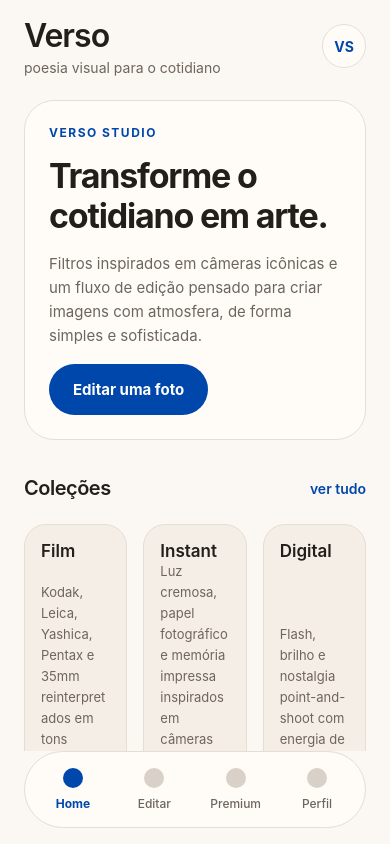
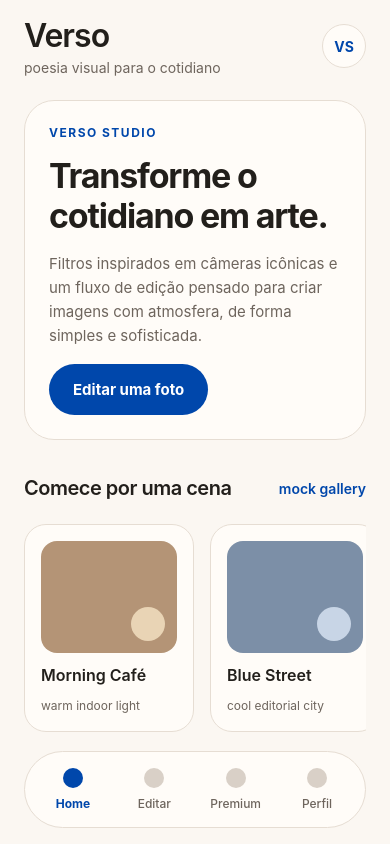
Before and after one commit to danimelon/MeuprojetoDM, a React Native app: screen / in a window 390 px wide. Built offline with nearby package versions, Linux system fonts and the light colour scheme.

Commit message:
Connect Verso screens through shared editor state

```diff
--- a/App.tsx
+++ b/App.tsx
@@ -6,6 +6,7 @@ import { EditorScreen } from './src/screens/EditorScreen';
 import { HomeScreen } from './src/screens/HomeScreen';
 import { PremiumScreen } from './src/screens/PremiumScreen';
 import { ProfileScreen } from './src/screens/ProfileScreen';
+import { VersoProvider } from './src/state/VersoContext';
 import { colors } from './src/theme/tokens';
 
 export default function App() {
@@ -26,6 +27,7 @@ export default function App() {
   }, [activeTab]);
 
   return (
+    <VersoProvider>
       <SafeAreaView style={styles.safeArea}>
         <StatusBar style="dark" />
         <View style={styles.appShell}>
@@ -33,6 +35,7 @@ export default function App() {
           <BottomTabBar activeTab={activeTab} onChange={setActiveTab} />
         </View>
       </SafeAreaView>
+    </VersoProvider>
   );
 }
 
--- a/src/global.d.ts
+++ b/src/global.d.ts
@@ -1,4 +1,9 @@
 declare module 'react' {
+  export type Context<T> = {
+    Provider: (props: { value: T; children?: JSX.Element }) => JSX.Element;
+  };
+  export function createContext<T>(defaultValue: T): Context<T>;
+  export function useContext<T>(context: Context<T>): T;
   export function useMemo<T>(factory: () => T, deps: unknown[]): T;
   export function useState<T>(initialState: T): [T, (value: T) => void];
 }
--- a/src/screens/HomeScreen.tsx
+++ b/src/screens/HomeScreen.tsx
@@ -1,17 +1,20 @@
-import { ScrollView, StyleSheet, View } from 'react-native';
+import { ScrollView, StyleSheet, Text, TouchableOpacity, View } from 'react-native';
 import { CollectionCard, FilterCard, StyleExtraCard } from '../components/cards';
 import { PrimaryButton } from '../components/PrimaryButton';
 import { ScreenHeader } from '../components/ScreenHeader';
 import { SectionTitle } from '../components/SectionTitle';
-import { collections, highlightedFilters, styleExtras } from '../data/filters';
+import { collections, filters, highlightedFilters, styleExtras } from '../data/filters';
+import { mockPhotos } from '../data/mockPhotos';
+import { useVersoEditor } from '../state/VersoContext';
 import { colors, radii, spacing } from '../theme/tokens';
-import { Text } from 'react-native';
 
 type HomeScreenProps = {
   onStartEditing: () => void;
 };
 
 export function HomeScreen({ onStartEditing }: HomeScreenProps) {
+  const { startEditingWithFilter, startEditingWithPhoto } = useVersoEditor();
+
   return (
     <ScrollView contentContainerStyle={styles.content} showsVerticalScrollIndicator={false}>
       <ScreenHeader title="Verso" subtitle="poesia visual para o cotidiano" />
@@ -26,6 +29,27 @@ export function HomeScreen({ onStartEditing }: HomeScreenProps) {
         <PrimaryButton label="Editar uma foto" onPress={onStartEditing} />
       </View>
 
+      <SectionTitle title="Comece por uma cena" action="mock gallery" />
+      <ScrollView horizontal showsHorizontalScrollIndicator={false} contentContainerStyle={styles.horizontalList}>
+        {mockPhotos.map((photo, index) => (
+          <TouchableOpacity
+            key={photo.name}
+            activeOpacity={0.85}
+            onPress={() => {
+              startEditingWithPhoto(index);
+              onStartEditing();
+            }}
+            style={styles.photoStartCard}
+          >
+            <View style={[styles.photoStartSwatch, { backgroundColor: photo.background }]}>
+              <View style={[styles.photoStartGlow, { backgroundColor: photo.glow }]} />
+            </View>
+            <Text style={styles.photoStartName}>{photo.name}</Text>
+            <Text style={styles.photoStartMeta}>{photo.mood}</Text>
+          </TouchableOpacity>
+        ))}
+      </ScrollView>
+
       <SectionTitle title="Coleções" action="ver tudo" />
       <View style={styles.collectionGrid}>
         {collections.map((collection) => (
@@ -35,9 +59,22 @@ export function HomeScreen({ onStartEditing }: HomeScreenProps) {
 
       <SectionTitle title="Filtros em destaque" action="explorar" />
       <ScrollView horizontal showsHorizontalScrollIndicator={false} contentContainerStyle={styles.horizontalList}>
-        {highlightedFilters.map((filter) => (
-          <FilterCard key={filter.name} filter={filter} />
-        ))}
+        {highlightedFilters.map((filter) => {
+          const filterIndex = indexOfFilter(filter.name);
+
+          return (
+            <TouchableOpacity
+              key={filter.name}
+              activeOpacity={0.85}
+              onPress={() => {
+                startEditingWithFilter(filterIndex);
+                onStartEditing();
+              }}
+            >
+              <FilterCard filter={filter} />
+            </TouchableOpacity>
+          );
+        })}
       </ScrollView>
 
       <SectionTitle title="Toques extras" action="opcional" />
@@ -83,6 +120,37 @@ const styles = StyleSheet.create({
     lineHeight: 24,
     fontSize: 15,
   },
+  photoStartCard: {
+    width: 170,
+    backgroundColor: colors.surface,
+    borderRadius: radii.lg,
+    padding: spacing.md,
+    borderWidth: 1,
+    borderColor: colors.border,
+    gap: spacing.sm,
+  },
+  photoStartSwatch: {
+    height: 112,
+    borderRadius: radii.md,
+    justifyContent: 'flex-end',
+    alignItems: 'flex-end',
+    padding: spacing.sm,
+  },
+  photoStartGlow: {
+    width: 34,
+    height: 34,
+    borderRadius: 17,
+  },
+  photoStartName: {
+    color: colors.text,
+    fontWeight: '600',
+    fontSize: 16,
+  },
+  photoStartMeta: {
+    color: colors.mutedText,
+    fontSize: 12,
+    lineHeight: 18,
+  },
   collectionGrid: {
     flexDirection: 'row',
     gap: spacing.md,
@@ -92,3 +160,7 @@ const styles = StyleSheet.create({
     paddingRight: spacing.lg,
   },
 });
+
+function indexOfFilter(filterName: string) {
+  return filters.findIndex((item) => item.name === filterName);
+}
--- a/src/screens/ProfileScreen.tsx
+++ b/src/screens/ProfileScreen.tsx
@@ -1,5 +1,8 @@
 import { ScrollView, StyleSheet, Text, View } from 'react-native';
 import { ScreenHeader } from '../components/ScreenHeader';
+import { filters, styleExtras } from '../data/filters';
+import { mockPhotos } from '../data/mockPhotos';
+import { useVersoEditor } from '../state/VersoContext';
 import { colors, radii, spacing } from '../theme/tokens';
 
 const items = [
@@ -10,6 +13,11 @@ const items = [
 ];
 
 export function ProfileScreen() {
+  const { selectedFilterIndex, selectedStyleExtraIndex, selectedPhotoIndex, intensity } = useVersoEditor();
+  const currentFilter = filters[selectedFilterIndex];
+  const currentStyleExtra = styleExtras[selectedStyleExtraIndex];
+  const currentPhoto = mockPhotos[selectedPhotoIndex];
+
   return (
     <ScrollView contentContainerStyle={styles.content} showsVerticalScrollIndicator={false}>
       <ScreenHeader title="Perfil" subtitle="seu espaço dentro do Verso" badge="PF" />
@@ -19,6 +27,14 @@ export function ProfileScreen() {
         <Text style={styles.copy}>
           Área preparada para histórico, assinatura, preferências e organização futura da conta.
         </Text>
+      </View>
+
+      <View style={styles.sessionCard}>
+        <Text style={styles.sessionTitle}>Sessão atual</Text>
+        <Text style={styles.sessionCopy}>Foto: {currentPhoto.name}</Text>
+        <Text style={styles.sessionCopy}>Filtro: {currentFilter.name}</Text>
+        <Text style={styles.sessionCopy}>Toque extra: {currentStyleExtra.name}</Text>
+        <Text style={styles.sessionCopy}>Intensidade: {intensity}%</Text>
       </View>
 
       <View style={styles.listCard}>
@@ -65,6 +81,23 @@ const styles = StyleSheet.create({
     borderColor: colors.border,
     overflow: 'hidden',
   },
+  sessionCard: {
+    backgroundColor: colors.card,
+    borderRadius: radii.xl,
+    padding: spacing.lg,
+    gap: 6,
+  },
+  sessionTitle: {
+    color: colors.text,
+    fontSize: 18,
+    fontWeight: '700',
+    marginBottom: 6,
+  },
+  sessionCopy: {
+    color: colors.mutedText,
+    fontSize: 14,
+    lineHeight: 20,
+  },
   row: {
     flexDirection: 'row',
     justifyContent: 'space-between',
--- /dev/null
+++ b/src/state/VersoContext.tsx
@@ -0,0 +1,105 @@
+import { createContext, useContext, useState } from 'react';
+import { filters, styleExtras } from '../data/filters';
+import { mockPhotos } from '../data/mockPhotos';
+
+type CompareMode = 'after' | 'before';
+type EditorPanel = 'Filtros' | 'Estilo' | 'Ajustes' | 'Comparar';
+
+type VersoContextValue = {
+  selectedFilterIndex: number;
+  selectedStyleExtraIndex: number;
+  selectedPhotoIndex: number;
+  intensity: number;
+  compareMode: CompareMode;
+  activePanel: EditorPanel;
+  setSelectedFilterIndex: (index: number) => void;
+  setSelectedStyleExtraIndex: (index: number) => void;
+  setSelectedPhotoIndex: (index: number) => void;
+  setIntensity: (value: number) => void;
+  setCompareMode: (mode: CompareMode) => void;
+  setActivePanel: (panel: EditorPanel) => void;
+  startEditingWithFilter: (index: number) => void;
+  startEditingWithPhoto: (index: number) => void;
+};
+
+const defaultValue: VersoContextValue = {
+  selectedFilterIndex: 0,
+  selectedStyleExtraIndex: styleExtras.length - 1,
+  selectedPhotoIndex: 0,
+  intensity: 75,
+  compareMode: 'after',
+  activePanel: 'Filtros',
+  setSelectedFilterIndex: () => {},
+  setSelectedStyleExtraIndex: () => {},
+  setSelectedPhotoIndex: () => {},
+  setIntensity: () => {},
+  setCompareMode: () => {},
+  setActivePanel: () => {},
+  startEditingWithFilter: () => {},
+  startEditingWithPhoto: () => {},
+};
+
+const VersoContext = createContext<VersoContextValue>(defaultValue);
+
+export function VersoProvider({ children }: { children: JSX.Element }) {
+  const [selectedFilterIndex, setSelectedFilterIndex] = useState(0);
+  const [selectedStyleExtraIndex, setSelectedStyleExtraIndex] = useState(styleExtras.length - 1);
+  const [selectedPhotoIndex, setSelectedPhotoIndex] = useState(0);
+  const [intensity, setIntensity] = useState(75);
+  const [compareMode, setCompareMode] = useState<CompareMode>('after');
+  const [activePanel, setActivePanel] = useState<EditorPanel>('Filtros');
+
+  return (
+    <VersoContext.Provider
+      value={{
+        selectedFilterIndex,
+        selectedStyleExtraIndex,
+        selectedPhotoIndex,
+        intensity,
+        compareMode,
+        activePanel,
+        setSelectedFilterIndex: (index) => {
+          if (filters[index]) {
+            setSelectedFilterIndex(index);
+            setCompareMode('after');
+            setActivePanel('Filtros');
+          }
+        },
+        setSelectedStyleExtraIndex: (index) => {
+          if (styleExtras[index]) {
+            setSelectedStyleExtraIndex(index);
+          }
+        },
+        setSelectedPhotoIndex: (index) => {
+          if (mockPhotos[index]) {
+            setSelectedPhotoIndex(index);
+            setCompareMode('after');
+          }
+        },
+        setIntensity,
+        setCompareMode,
+        setActivePanel,
+        startEditingWithFilter: (index) => {
+          if (filters[index]) {
+            setSelectedFilterIndex(index);
+            setCompareMode('after');
+            setActivePanel('Filtros');
+          }
+        },
+        startEditingWithPhoto: (index) => {
+          if (mockPhotos[index]) {
+            setSelectedPhotoIndex(index);
+            setCompareMode('after');
+            setActivePanel('Filtros');
+          }
+        },
+      }}
+    >
+      {children}
+    </VersoContext.Provider>
+  );
+}
+
+export function useVersoEditor() {
+  return useContext(VersoContext);
+}
```
Also changed, not shown: src/screens/EditorScreen.tsx (+22 -13 lines), 1 other file (tests, documents, lock files or other folders). Lines whose indentation alone changed are shown as unchanged.
